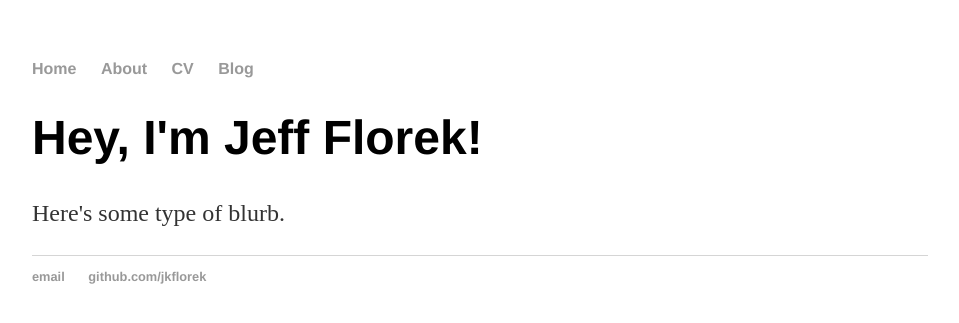
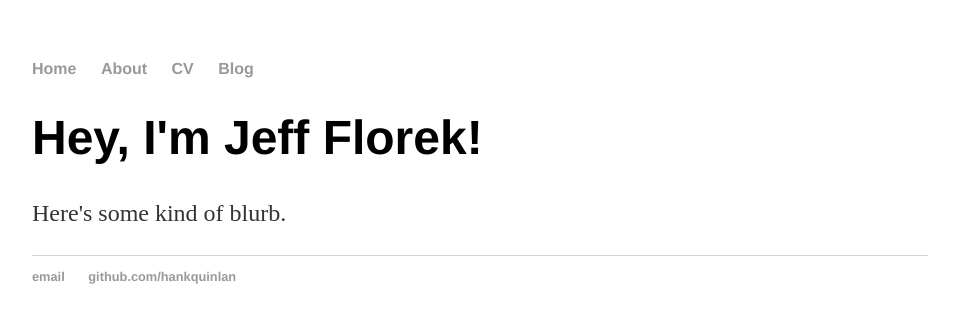
Before and after one commit to jkflorek/jkflorek.github.io, a Jekyll site: the page built from index.html, in a window 1280 px wide. Shown: the top 323 px of the page, without its empty margins (160-1119 px from the left). Built offline with Jekyll 4.4.1, drawn with Linux system fonts in a browser that asks for light colours.

Commit message:
Update index.html

```diff
--- a/index.html
+++ b/index.html
@@ -1,30 +1,8 @@
-<!DOCTYPE html>
-<html>
-	<head>
-		<title>Jeff Florek, Mechanical Engineer</title>
-		<!-- link to main stylesheet -->
-		<link rel="stylesheet" type="text/css" href="/css/main.css">
-	</head>
-	<body>
-		<nav>
-    		<ul>
-        		<li><a href="/">Home</a></li>
-	        	<li><a href="/about">About</a></li>
-        		<li><a href="/cv">CV</a></li>
-        		<li><a href="/blog">Blog</a></li>
-    		</ul>
-		</nav>
-		<div class="container">
-    		<div class="blurb">
-        		<h1>Hey, I'm Jeff Florek!</h1>
-				<p>Here's some type of blurb.</p>
-    		</div><!-- /.blurb -->
-		</div><!-- /.container -->
-		<footer>
-    		<ul>
-        		<li><a href="mailto:nope">email</a></li>
-        		<li><a href="https://github.com/jkflorek">github.com/jkflorek</a></li>
-			</ul>
-		</footer>
-	</body>
-</html>
+---
+layout: default
+title: Jeff Florek, Mechanical Engineer
+---
+<div class="blurb">
+	<h1>Hey, I'm Jeff Florek!</h1>
+	<p>Here's some kind of blurb.</p>
+</div><!-- /.blurb -->
```
